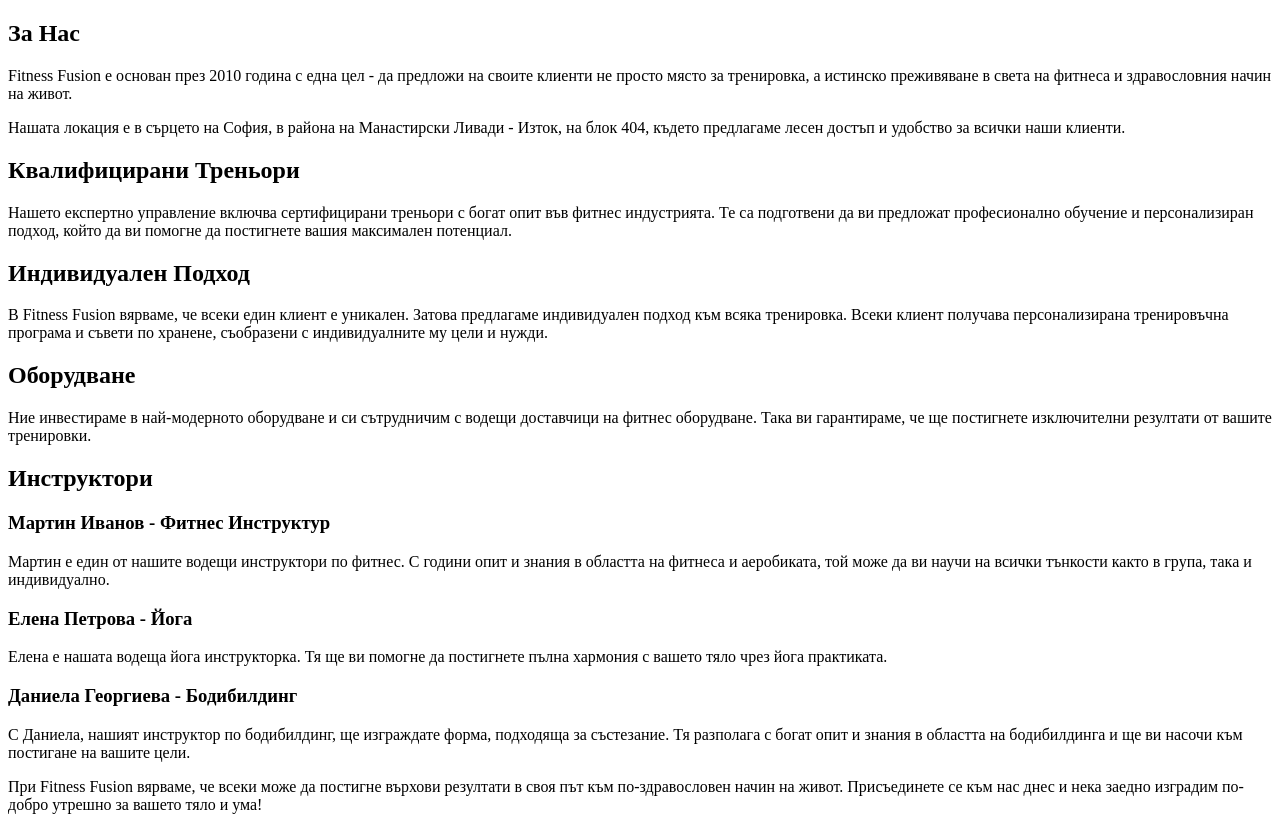
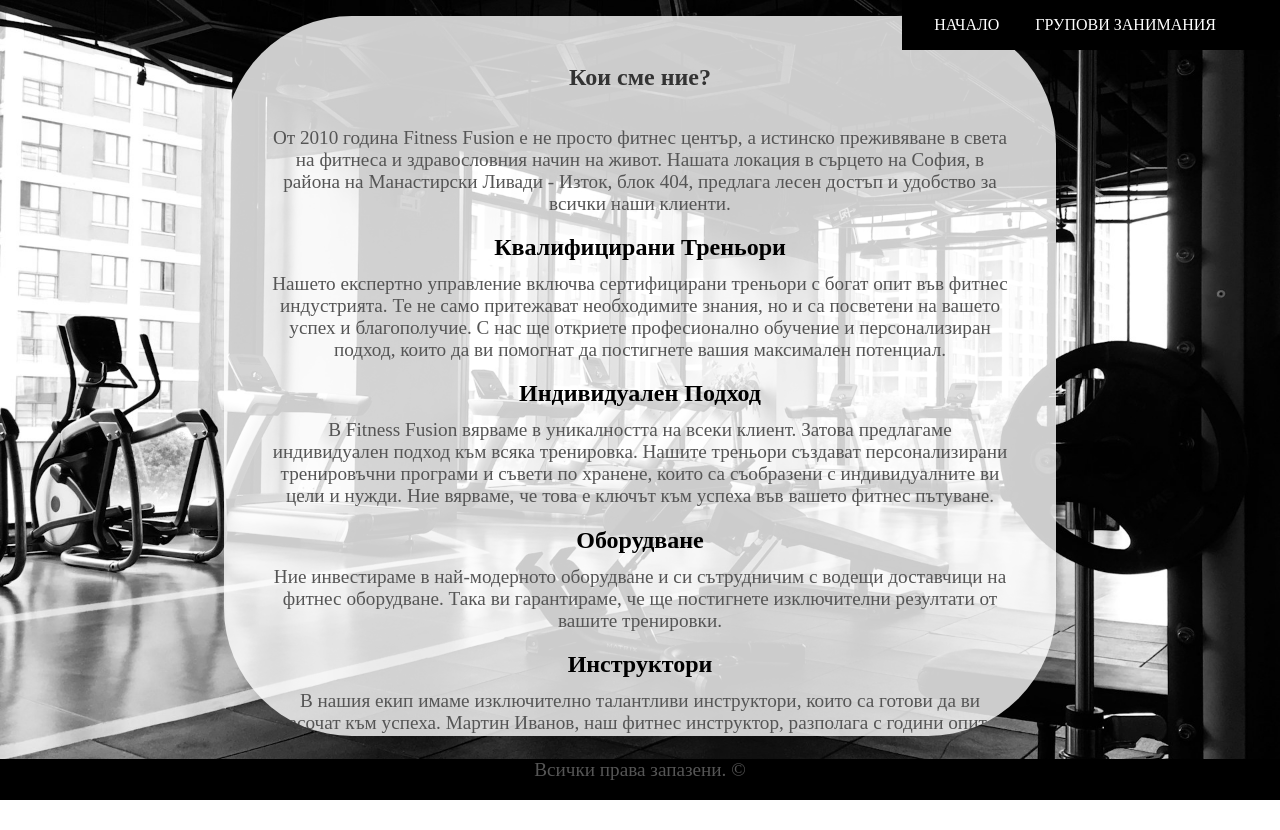
Before and after one commit to MonicaStoyanova/WebDesign-project, a plain HTML site: page about.html in a window 1280 px wide. After the commit the page ends 800 px from the top, so only its background shows below. Drawn offline with Linux system fonts and the light colour scheme.

Commit message:
About us page and styles

```diff
--- /dev/null
+++ b/about.css
@@ -0,0 +1,81 @@
+* {
+  padding: 0;
+  margin: 0;
+  box-sizing: border-box;
+}
+body {
+  margin: 0;
+  padding: 0;
+  background-image: url("./images/about-background.jpg");
+  background-size: cover;
+  background-position: center;
+  background-attachment: fixed;
+  display: flex;
+  flex-direction: column;
+  justify-content: space-between;
+  align-items: center;
+  min-height: 100vh;
+}
+header {
+  background-color: black;
+  color: white;
+  padding: 1em 2em; /* Adjust padding as needed */
+  position: fixed;
+  top: 0;
+  right: 0;
+}
+
+nav ul {
+  list-style-type: none;
+}
+
+nav ul li {
+  display: inline;
+  margin-right: 2em;
+}
+nav ul li a {
+  text-decoration: none;
+  color: white;
+}
+nav ul li a:visited {
+  text-decoration: none;
+  color: white;
+}
+article {
+  background-color: rgba(255, 255, 255, 0.8);
+  border-radius: 8em;
+  padding: 3em;
+  max-width: 52em;
+  max-height: 90vh;
+  text-align: center;
+  margin-top: 1em;
+  overflow-y: auto;
+}
+
+/* Hide scrollbar */
+article::-webkit-scrollbar {
+  width: 0; /* Remove scrollbar width */
+}
+
+h1 {
+  color: #333;
+  margin-bottom: 1.5em;
+}
+
+h2 {
+  margin-bottom: 0.5em;
+}
+
+p {
+  color: #555;
+  font-size: 1.2rem;
+  margin-bottom: 1em;
+}
+footer {
+  background-color: black;
+  color: white;
+  text-align: center;
+  position: fixed;
+  bottom: 0;
+  width: 100%;
+}
--- a/about.html
+++ b/about.html
@@ -4,33 +4,40 @@
     <meta charset="UTF-8" />
     <meta name="viewport" content="width=device-width, initial-scale=1.0" />
     <title>About us</title>
+    <link rel="stylesheet" href="about.css" />
   </head>
   <body>
+    <header>
+      <nav>
+        <ul>
+          <li><a href="index.html">НАЧАЛО</a></li>
+          <li><a href="groups.html">ГРУПОВИ ЗАНИМАНИЯ</a></li>
+        </ul>
+      </nav>
+    </header>
     <article>
-      <h1>За Нас</h1>
+      <h1>Кои сме ние?</h1>
       <p>
-        Fitness Fusion е основан през 2010 година с една цел - да предложи на
-        своите клиенти не просто място за тренировка, а истинско преживяване в
-        света на фитнеса и здравословния начин на живот.
-      </p>
-      <p>
-        Нашата локация е в сърцето на София, в района на Манастирски Ливади -
-        Изток, на блок 404, където предлагаме лесен достъп и удобство за всички
-        наши клиенти.
+        От 2010 година Fitness Fusion е не просто фитнес център, а истинско
+        преживяване в света на фитнеса и здравословния начин на живот. Нашата
+        локация в сърцето на София, в района на Манастирски Ливади - Изток, блок
+        404, предлага лесен достъп и удобство за всички наши клиенти.
       </p>
       <h2>Квалифицирани Треньори</h2>
       <p>
         Нашето експертно управление включва сертифицирани треньори с богат опит
-        във фитнес индустрията. Те са подготвени да ви предложат професионално
-        обучение и персонализиран подход, който да ви помогне да постигнете
-        вашия максимален потенциал.
+        във фитнес индустрията. Те не само притежават необходимите знания, но и
+        са посветени на вашето успех и благополучие. С нас ще откриете
+        професионално обучение и персонализиран подход, които да ви помогнат да
+        постигнете вашия максимален потенциал.
       </p>
       <h2>Индивидуален Подход</h2>
       <p>
-        В Fitness Fusion вярваме, че всеки един клиент е уникален. Затова
-        предлагаме индивидуален подход към всяка тренировка. Всеки клиент
-        получава персонализирана тренировъчна програма и съвети по хранене,
-        съобразени с индивидуалните му цели и нужди.
+        В Fitness Fusion вярваме в уникалността на всеки клиент. Затова
+        предлагаме индивидуален подход към всяка тренировка. Нашите треньори
+        създават персонализирани тренировъчни програми и съвети по хранене,
+        които са съобразени с индивидуалните ви цели и нужди. Ние вярваме, че
+        това е ключът към успеха във вашето фитнес пътуване.
       </p>
       <h2>Оборудване</h2>
       <p>
@@ -39,22 +46,14 @@
         изключителни резултати от вашите тренировки.
       </p>
       <h2>Инструктори</h2>
-      <h3>Мартин Иванов - Фитнес Инструктур</h3>
       <p>
-        Мартин е един от нашите водещи инструктори по фитнес. С години опит и
-        знания в областта на фитнеса и аеробиката, той може да ви научи на
-        всички тънкости както в група, така и индивидуално.
-      </p>
-      <h3>Елена Петрова - Йога</h3>
-      <p>
-        Елена е нашата водеща йога инструкторка. Тя ще ви помогне да постигнете
-        пълна хармония с вашето тяло чрез йога практиката.
-      </p>
-      <h3>Даниела Георгиева - Бодибилдинг</h3>
-      <p>
-        С Даниела, нашият инструктор по бодибилдинг, ще изграждате форма,
-        подходяща за състезание. Тя разполага с богат опит и знания в областта
-        на бодибилдинга и ще ви насочи към постигане на вашите цели.
+        В нашия екип имаме изключително талантливи инструктори, които са готови
+        да ви насочат към успеха. Мартин Иванов, наш фитнес инструктор,
+        разполага с години опит и знания в областта на фитнеса и аеробиката.
+        Елена Петрова е нашата водеща йога инструкторка, която ще ви помогне да
+        постигнете хармония с тялото и духа. Даниела Георгиева, нашият
+        инструктор по бодибилдинг, ще ви насочи към постигането на вашите цели в
+        тази специализирана област.
       </p>
       <p>
         При Fitness Fusion вярваме, че всеки може да постигне върхови резултати
@@ -62,5 +61,8 @@
         днес и нека заедно изградим по-добро утрешно за вашето тяло и ума!
       </p>
     </article>
+    <footer>
+      <p>Всички права запазени. &#169;</p>
+    </footer>
   </body>
 </html>
```
Also changed, not shown: groups.css (+5 -5 lines), images/about-background.jpg (added).
